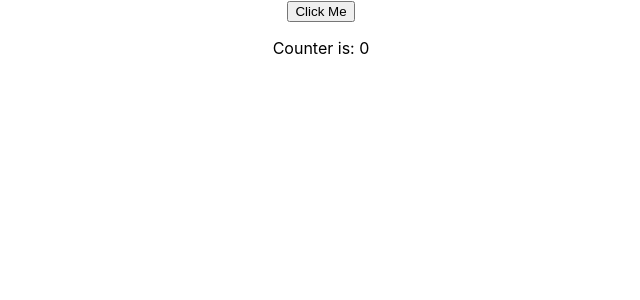
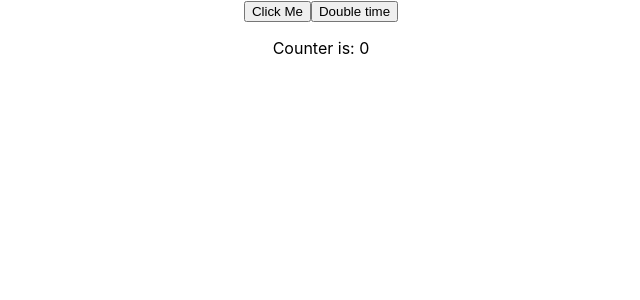
Before and after one commit to DevanTurtle7/redux-learning, a React (Create React App) app: page / in a window 1280 px wide. Shown: the top 300 px of the page, without its empty margins (319-959 px from the left). Built offline with nearby package versions, Linux system fonts and the light colour scheme.

Commit message:
added double button, but it triples...

```diff
--- a/src/App.js
+++ b/src/App.js
@@ -1,11 +1,13 @@
 import './App.css';
 import CounterButton from './CounterButton';
 import CounterText from './CounterText';
+import DoubleButton from './DoubleButton';
 
 function App() {
     return (
         <div className="App">
             <CounterButton />
+            <DoubleButton/>
             <CounterText />
         </div>
     );
--- a/src/DoubleButton.jsx
+++ b/src/DoubleButton.jsx
@@ -11,3 +11,5 @@ function DoubleButton(props) {
 
     return (<button onClick={onClick}>Double time</button>)
 }
+
+export default DoubleButton;
```
